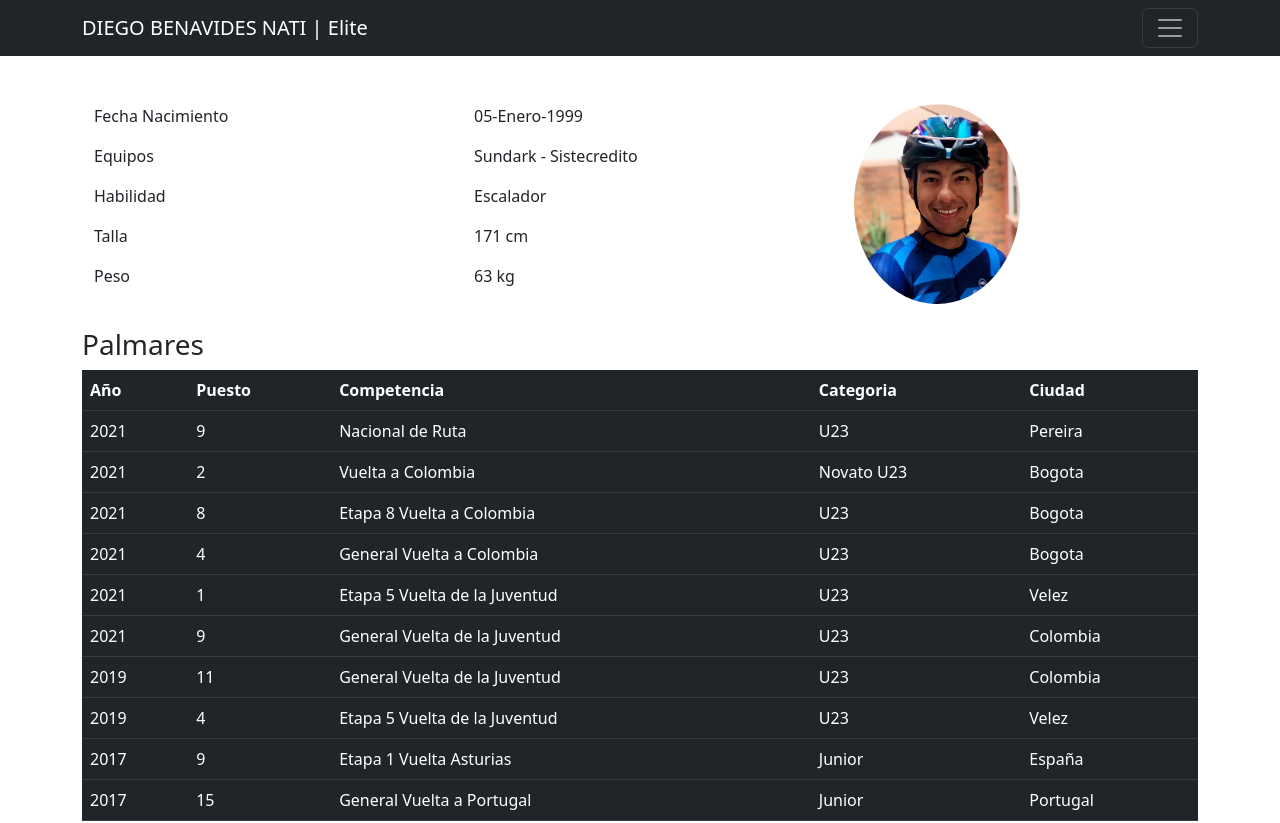
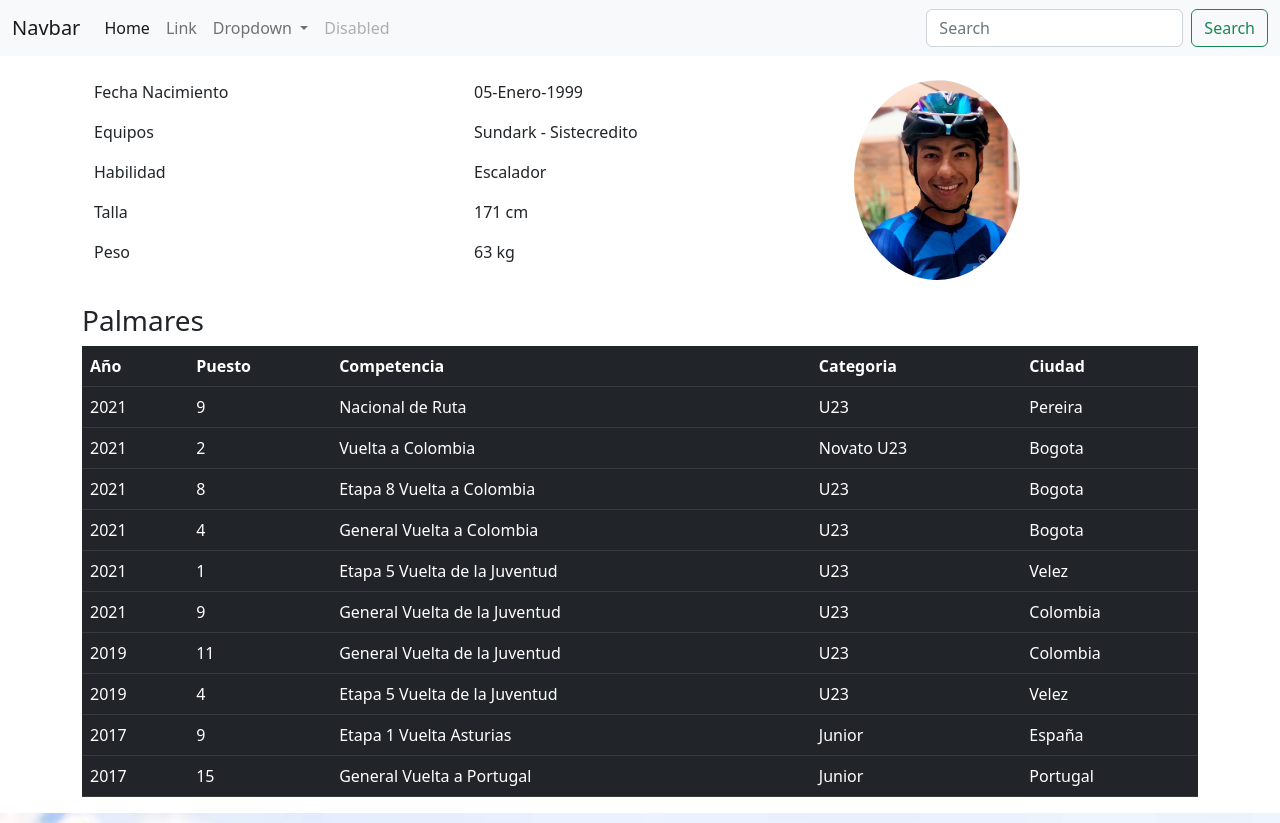
Before and after one commit to jbenavidesnati05/hv-Diego-B, a website: page index.html in a window 1280 px wide. Shown: the top 823 px of the page. Drawn offline with nearby package versions, Linux system fonts and the light colour scheme.

Commit message:
subiendo

```diff
--- a/index.html
+++ b/index.html
@@ -7,33 +7,43 @@
     <title>Diego Benavides N</title>
     <link rel="stylesheet" href="estilos.css">
 </head>
-<body data-spy="scroll" data-target="#navbar-controls" data-offset="56">
-    <header>
-      <nav class="navbar navbar-dark bg-dark">
-        <div class="container-fluid container">
-          <a class="navbar-brand" href="#">DIEGO BENAVIDES NATI | Elite</a>
-          <button class="navbar-toggler" type="button" data-bs-toggle="collapse" data-bs-target="#navbarNav" aria-controls="navbarNav" aria-expanded="false" aria-label="Toggle navigation">
+<body>
+  <nav class="navbar navbar-expand-lg bg-light">
+    <div class="container-fluid">
+      <a class="navbar-brand" href="#">Navbar</a>
+      <button class="navbar-toggler" type="button" data-bs-toggle="collapse" data-bs-target="#navbarSupportedContent" aria-controls="navbarSupportedContent" aria-expanded="false" aria-label="Toggle navigation">
         <span class="navbar-toggler-icon"></span>
       </button>
-          <div class="collapse navbar-collapse" id="navbarNav">
-            <ul class="navbar-nav">
+      <div class="collapse navbar-collapse" id="navbarSupportedContent">
+        <ul class="navbar-nav me-auto mb-2 mb-lg-0">
           <li class="nav-item">
-                <a class="nav-link active" aria-current="page" href="#">Personal</a>
+            <a class="nav-link active" aria-current="page" href="#">Home</a>
           </li>
           <li class="nav-item">
-                <a class="nav-link" href="#">Palmares</a>
+            <a class="nav-link" href="#">Link</a>
+          </li>
+          <li class="nav-item dropdown">
+            <a class="nav-link dropdown-toggle" href="#" role="button" data-bs-toggle="dropdown" aria-expanded="false">
+              Dropdown
+            </a>
+            <ul class="dropdown-menu">
+              <li><a class="dropdown-item" href="#">Action</a></li>
+              <li><a class="dropdown-item" href="#">Another action</a></li>
+              <li><hr class="dropdown-divider"></li>
+              <li><a class="dropdown-item" href="#">Something else here</a></li>
+            </ul>
           </li>
           <li class="nav-item">
-                <a class="nav-link" href="#">Galeria</a>
-              </li>
-              <li class="nav-item">
-                <a class="nav-link disabled">Contacto</a>
+            <a class="nav-link disabled">Disabled</a>
           </li>
         </ul>
+        <form class="d-flex" role="search">
+          <input class="form-control me-2" type="search" placeholder="Search" aria-label="Search">
+          <button class="btn btn-outline-success" type="submit">Search</button>
+        </form>
       </div>
     </div>
   </nav>
-    </header>
     <main>
         <section class="container">
           <div class="row">
```
Lines whose indentation alone changed are shown as unchanged.
